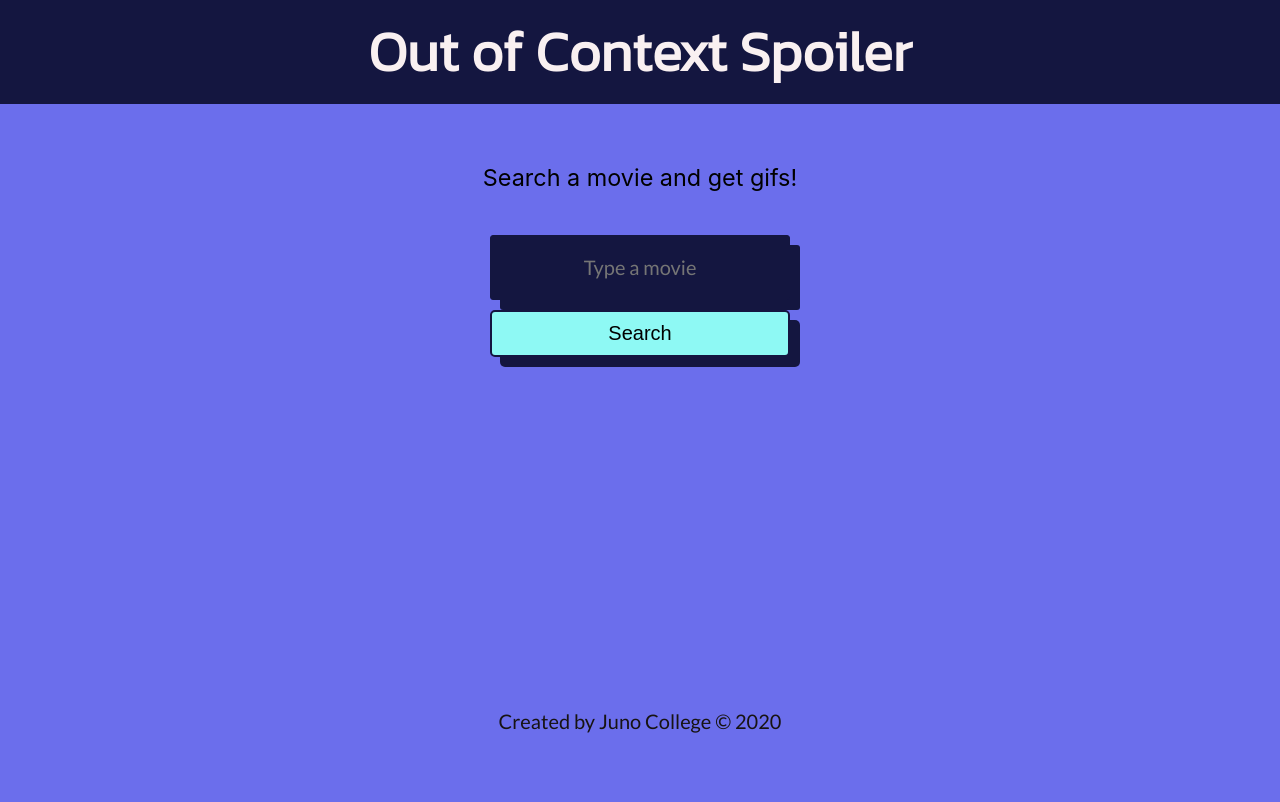
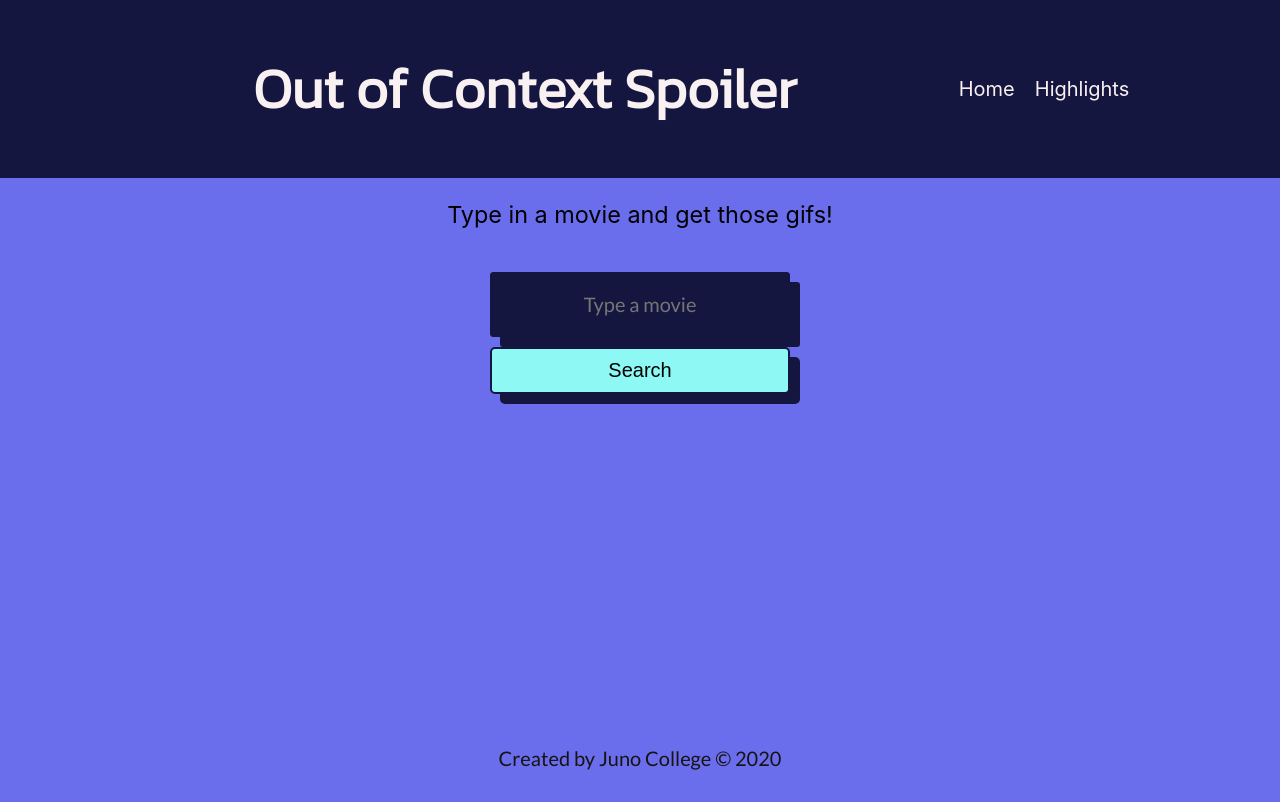
Before and after one commit to P-L-U-D/Out-of-Context-Movie-Spoiler, a React (Create React App) app: page / in a window 1280 px wide. Built offline with nearby package versions, Linux system fonts and the light colour scheme.

Commit message:
setup router structure for highlights page

```diff
--- a/src/App.js
+++ b/src/App.js
@@ -1,6 +1,11 @@
 import React, { Component } from 'react';
-// import randomizer from './randomizer';
+import {
+  BrowserRouter as Router,
+  Route,
+  Link
+} from 'react-router-dom';
 import SearchBar from './SearchBar';
+import Highlights from './Highlights.js'
 import './styles/styles.scss'
 
 
@@ -29,17 +34,28 @@ class App extends Component {
 
   render() {
     return (
-        <div className="test">
-          {/* <header> */}
+      <Router>
+        <main>
+          <header>
             <h1>Out of Context Spoiler</h1>
-          {/* </header> */}
-          <h3>Search a movie and get gifs!</h3>
-          <SearchBar />
+            <nav>
+              <ul>
+                <li>
+                  <Link to="/">Home</Link>
+                </li>
+                <li>
+                  <Link to="/highlights">Highlights</Link>
+                </li>
+              </ul>
+            </nav>
+          </header>
+          <Route exact path="/" component={ SearchBar } />
+          <Route exact path="/highlights" component={ Highlights } />
           <footer>
             <p className="copyright">Created by Juno College © 2020</p>
           </footer>
-        </div>
-
+        </main>
+      </Router>
     );
   }
 }
--- a/src/SearchBar.js
+++ b/src/SearchBar.js
@@ -195,7 +195,8 @@ class SearchBar extends Component {
     render() {
         // Just a search bar (text input)
         return (
-
+            <Fragment>
+                <h3>Type in a movie and get those gifs!</h3>
                 <div className="wrapper" >
                     <form onSubmit={this.getMovie}  action="">
                         <label htmlFor=""></label>
@@ -227,9 +228,8 @@ class SearchBar extends Component {
                         ? null
                         : <GifDisplay keywordResults={this.state.keywordResults} movieTitle={this.state.movieSearch[0].title} gifWords={this.state.keywordSearch} gifTest='bear'/>
                     }
-
                 </div>
-
+            </Fragment>
         )
     }
 }
--- /dev/null
+++ b/src/styles/_header.scss
@@ -0,0 +1,31 @@
+header {
+   width: 100%;
+   display: flex;
+   justify-content: center;
+   background: $dark-blue;
+
+   h1 {
+      color: $light-gray;
+      font-family: $header-font;
+      padding: 20px;
+      text-align: center;
+      font-size: calc(1.5rem + 2vw);
+      width: 60%;
+   }
+
+   nav {
+      display: flex;
+      flex-direction: column;
+      justify-content: center;
+
+      ul {
+         display: flex;
+         justify-content: space-between;
+         color: $light-gray;
+
+         li {
+            margin: 10px;
+         }
+      }
+   }
+}
--- a/src/styles/_search-bar.scss
+++ b/src/styles/_search-bar.scss
@@ -1,5 +1,3 @@
-
-
 form{
     padding:20px;
     display:flex;
@@ -13,5 +11,4 @@ input, button{
     width:300px;
     margin: 0 auto;
     box-shadow: 10px 10px 0 $dark-blue;
-
 }
--- a/src/styles/_setup.scss
+++ b/src/styles/_setup.scss
@@ -6,3 +6,12 @@ html { -moz-box-sizing: border-box; -webkit-box-sizing: border-box; box-sizing:
 *, *:before, *:after {box-sizing: inherit}
 
 .sr-only { position: absolute; width: 1px; height: 1px; margin: -1px; border: 0; padding: 0; white-space: nowrap; clip-path: inset(100%); clip: rect(0 0 0 0); overflow: hidden;}
+
+ul, li {
+   list-style: none;
+}
+
+a {
+   text-decoration: none;
+   color: inherit;
+}
--- a/src/styles/mixin-variables.scss
+++ b/src/styles/mixin-variables.scss
@@ -13,19 +13,10 @@ html {
    font-size: 125%;
 }
 
-.test {
+main {
    display: flex;
    flex-direction: column;
    align-items: center;
-   h1 {
-      background: $dark-blue;
-      color: $light-gray;
-      font-family: $header-font;
-      padding: 20px;
-      width: 100%;
-      text-align: center;
-   }
-
    p, input {
       color: $black;
       font-family: $body-font;
@@ -73,12 +64,6 @@ html {
    }
 }
 
-
-h1{
-   font-size: calc(1.5rem + 2vw);
-   margin-top:0;
-}
-
 h3{
    font-weight:400;
 }
--- a/src/styles/styles.scss
+++ b/src/styles/styles.scss
@@ -1,5 +1,6 @@
 @import 'setup';
 @import 'mixin-variables';
+@import 'header';
 @import 'search-bar';
 @import 'display-container';
 @import 'gif-display';
```
Lines whose indentation alone changed are shown as unchanged.
